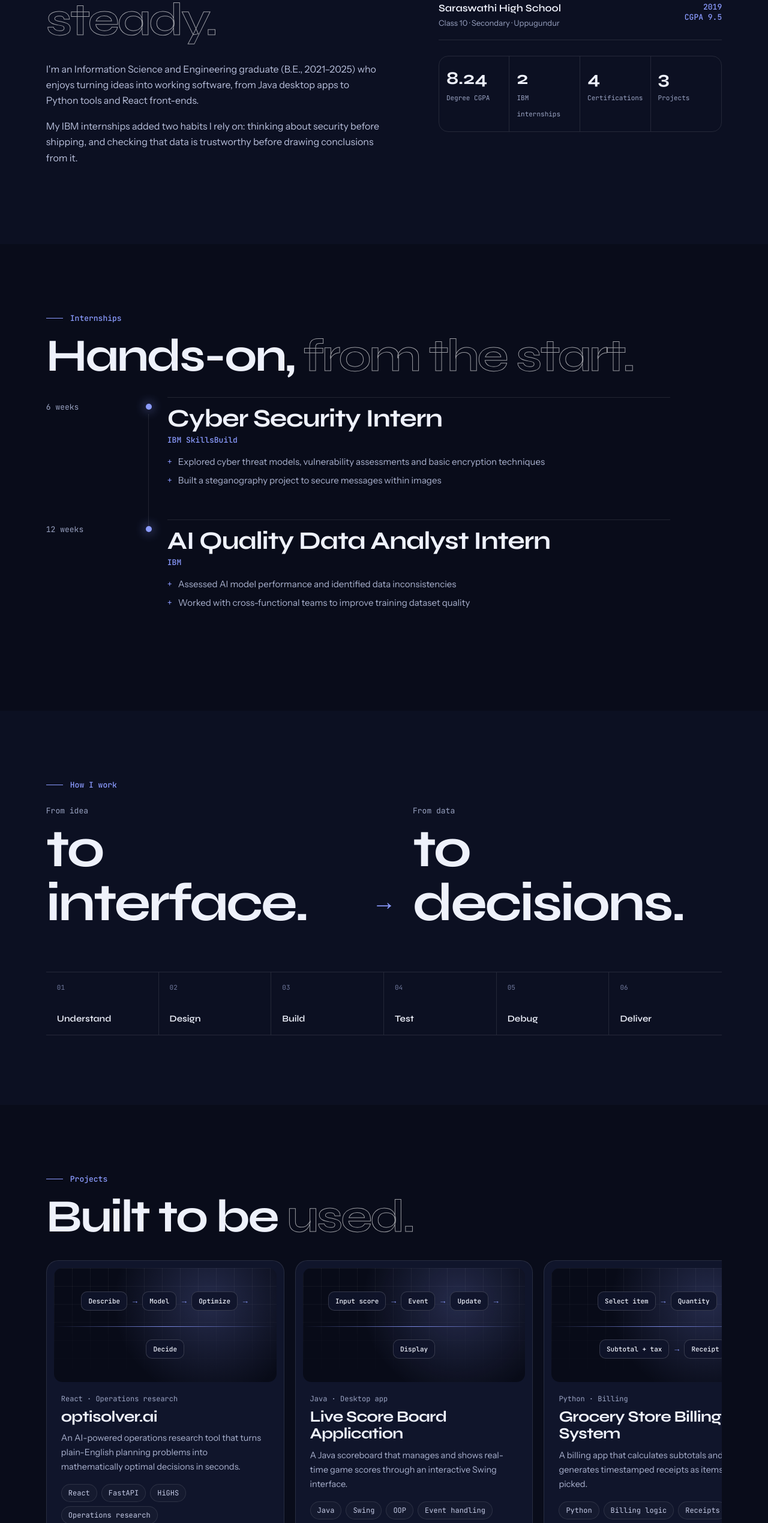
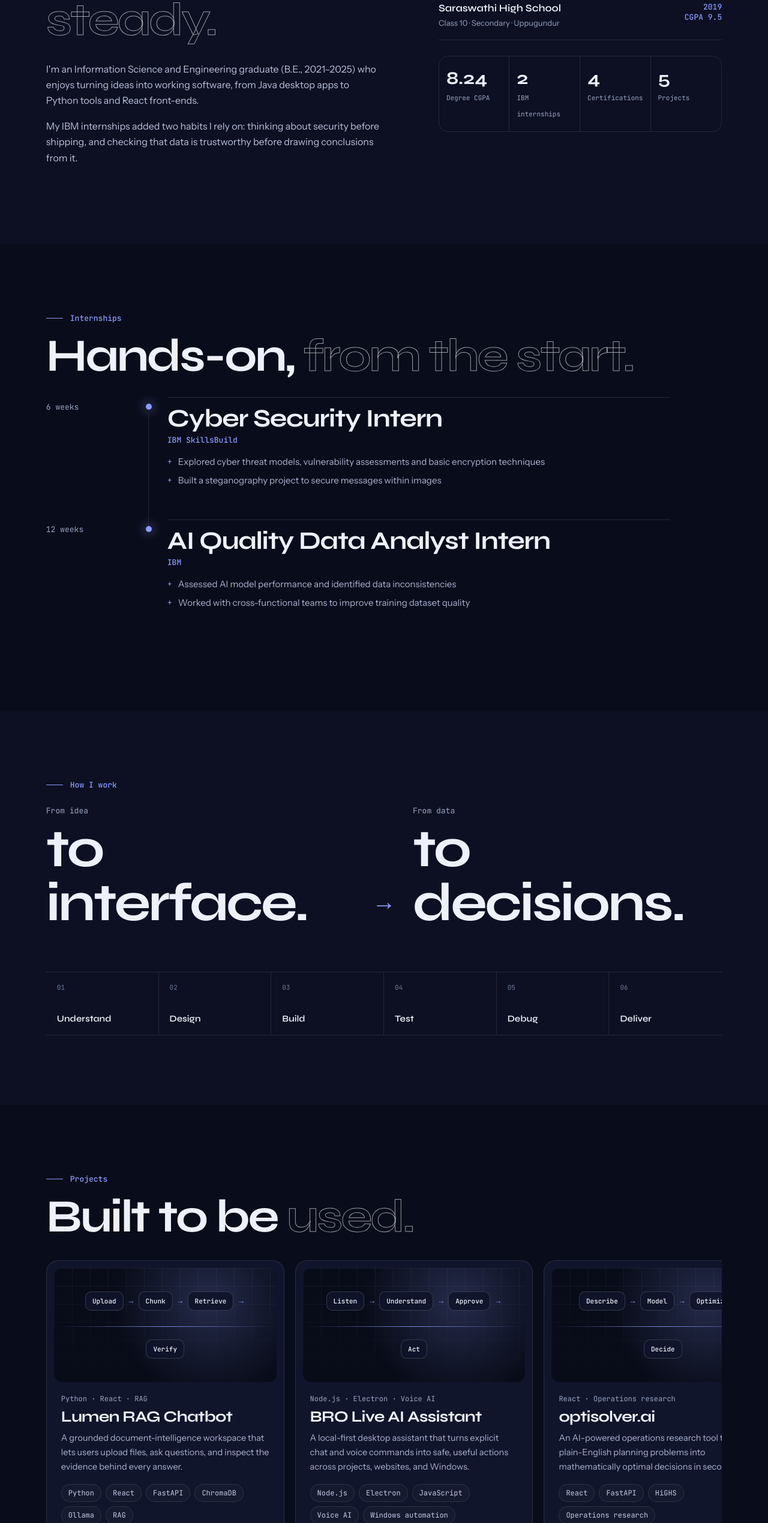
Before and after one commit to bharath609/YBharathKumar.portfolio, a React (Vite) app: page / in a window 1280 px wide. Shown: the part 1107-3646 px from the top of the page at 60% size. Built offline with nearby package versions, Linux system fonts and the light colour scheme.

Commit message:
feat: add RAG chatbot and BRO assistant projects

```diff
--- a/src/main.jsx
+++ b/src/main.jsx
@@ -13,6 +13,18 @@ const PHOTO = photo;
 const RESUME = import.meta.env.VITE_RESUME || `${import.meta.env.BASE_URL}resume.pdf`;
 
 const projects = [
+  { t: 'Python · React · RAG', h: 'Lumen RAG Chatbot',
+    d: 'A grounded document-intelligence workspace that lets users upload files, ask questions, and inspect the evidence behind every answer.',
+    b: ['Built a local-first RAG pipeline with multi-format document ingestion, structure-aware chunking, local embeddings, and a persistent ChromaDB vector index.',
+        'Added a relevance gate, grounded citations, retrieval metrics, retrieval receipts, and claim-level self-verification to make answers easier to trust.',
+        'Created a React/Vite evidence workspace with per-document source controls, suggested follow-ups, FastAPI endpoints, and Ollama/Anthropic provider support.'],
+    s: ['Python', 'React', 'FastAPI', 'ChromaDB', 'Ollama', 'RAG'], f: ['Upload', 'Chunk', 'Retrieve', 'Verify'], href: 'https://bharath609.github.io/lumen-rag-chatbot/', linkLabel: 'Open live demo ↗' },
+  { t: 'Node.js · Electron · Voice AI', h: 'BRO Live AI Assistant',
+    d: 'A local-first desktop assistant that turns explicit chat and voice commands into safe, useful actions across projects, websites, and Windows.',
+    b: ['Built a loopback Node.js assistant with deterministic intent routing, named project commands, and an approval boundary before running configured profiles.',
+        'Added browser voice input/output, a Windows Electron overlay, Wispr Flow integration, and a one-shot Ctrl + Alt + B voice workflow.',
+        'Kept actions constrained with allowlisted URLs and desktop targets, registered project roots, bounded command output, and automated Node test coverage.'],
+    s: ['Node.js', 'Electron', 'JavaScript', 'Voice AI', 'Windows automation'], f: ['Listen', 'Understand', 'Approve', 'Act'], linkLabel: 'More on GitHub ↗' },
   { t: 'React · Operations research', h: 'optisolver.ai',
     d: 'An AI-powered operations research tool that turns plain-English planning problems into mathematically optimal decisions in seconds.',
     b: ['Built a browser-based solver for production planning, transportation, and game-theory problems using natural-language input.',
@@ -43,7 +55,7 @@ const education = [
   ['Sri Gayatri Junior College', 'Class 12 · Intermediate · Vijayawada', '2019–2021', 'CGPA 9.62'],
   ['Saraswathi High School', 'Class 10 · Secondary · Uppugundur', '2019', 'CGPA 9.5'],
 ];
-const stats = [['8.24', 'Degree CGPA'], ['2', 'IBM internships'], ['4', 'Certifications'], ['3', 'Projects']];
+const stats = [['8.24', 'Degree CGPA'], ['2', 'IBM internships'], ['4', 'Certifications'], ['5', 'Projects']];
 const skills = [
   ['Languages', ['Java', 'Python']],
   ['Web and frameworks', ['HTML5', 'CSS3', 'JavaScript', 'React.js', 'Spring Boot']],
```
